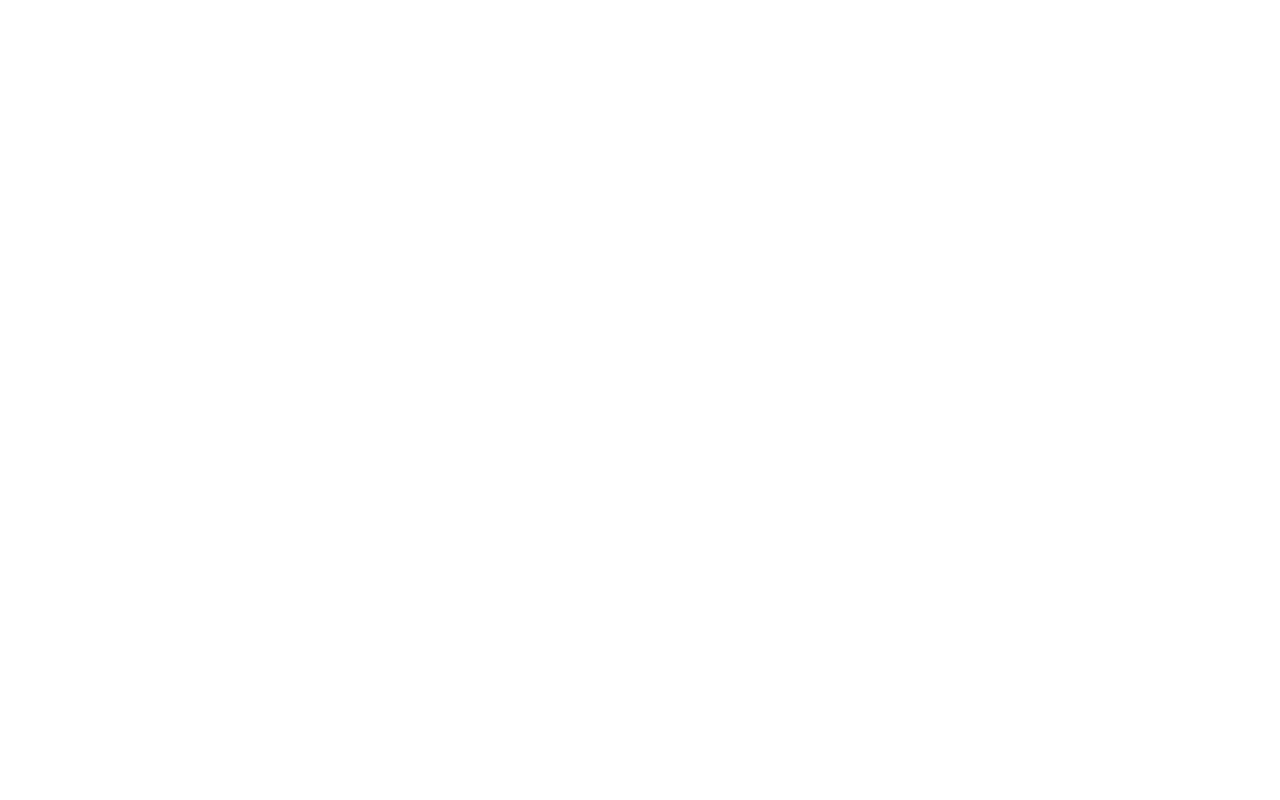
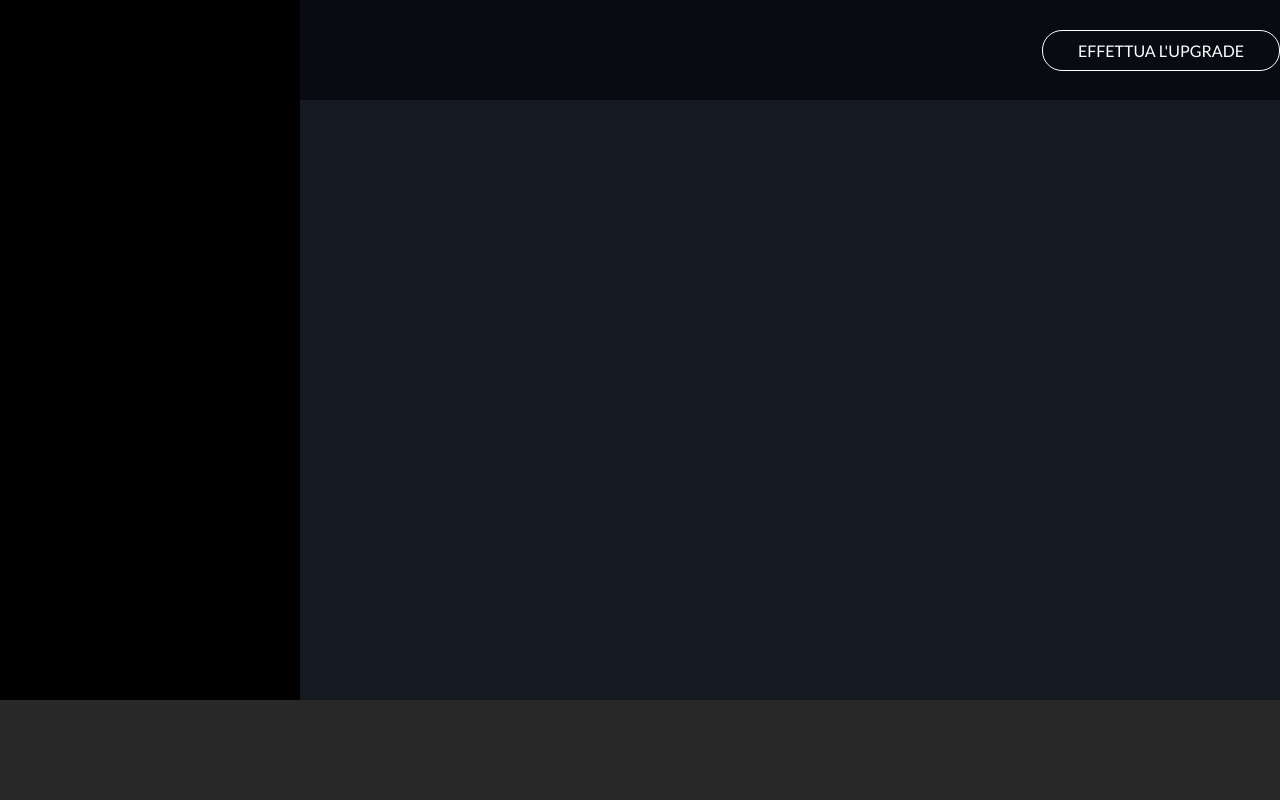
Before and after one commit to AgostaSalvatore/html-css-spotifyweb, a plain HTML site: page index.html in a window 1280 px wide. Drawn offline with Linux system fonts and the light colour scheme.

Commit message:
[FEAT] Done header and first btn

```diff
--- a/css/style.css
+++ b/css/style.css
@@ -0,0 +1,87 @@
+* {
+    padding: 0;
+    margin: 0;
+    box-sizing: border-box;
+}
+
+body {
+    font-family: 'Lato'
+}
+
+header {
+    position: sticky;
+    height: 100px;
+    background-color: #080B12;
+    top: 0;
+    display: flex;
+    align-items: center;
+    justify-content: flex-end;
+}
+
+main {
+    height: calc(100vh - 100px);
+    background-color: #141922;
+    display: flex;
+}
+
+footer {
+    height: 100px;
+    background-color: #282828;
+}
+
+#sidebar {
+    height: 100%;
+    width: 300px;
+    background-color: #000000;
+
+
+
+
+}
+
+#content {
+    overflow-y: auto;
+    width: calc(100% - 300px);
+
+}
+
+.logo {
+    width: 50%;
+    padding: 10px;
+    margin-left: 8px;
+}
+
+
+.btn {
+    border: 1px solid white;
+    border-radius: 20px;
+    color: white;
+    display: inline-block;
+    padding: 10px 35px;
+}
+
+ul {
+    list-style-type: none;
+    position: relative;
+}
+
+
+
+
+
+
+/*utility*/
+
+.col-white {
+    color: white;
+}
+
+.font-family {
+    font-size: 50px;
+}
+
+.icons {
+    width: 10%;
+    position: absolute;
+
+}
--- a/index.html
+++ b/index.html
@@ -1,11 +1,39 @@
 <!DOCTYPE html>
 <html lang="en">
+
 <head>
     <meta charset="UTF-8">
     <meta name="viewport" content="width=device-width, initial-scale=1.0">
     <title>Document</title>
+    <link rel="preconnect" href="https://fonts.googleapis.com">
+    <link rel="preconnect" href="https://fonts.gstatic.com" crossorigin>
+    <link
+        href="https://fonts.googleapis.com/css2?family=Lato:ital,wght@0,100;0,300;0,400;0,700;0,900;1,100;1,300;1,400;1,700;1,900&family=Open+Sans:ital,wght@0,300..800;1,300..800&display=swap"
+        rel="stylesheet">
+    <link rel="stylesheet" href="./CSS/style.css">
 </head>
+
 <body>
+    <!--Inizio Main-->
+    <main>
+        <div id="sidebar">
+            <div></div>
+            <div>
+
+            </div>
+        </div>
+        <div id="content">
+            <header>
+                <div class="btn">EFFETTUA L'UPGRADE</div>
+            </header>
+
+        </div>
+    </main>
+    <!--Finisce Main-->
+    <!--Inizio Footer-->
+    <footer></footer>
+    <!--Fine Footer-->
 
 </body>
+
 </html>
```
